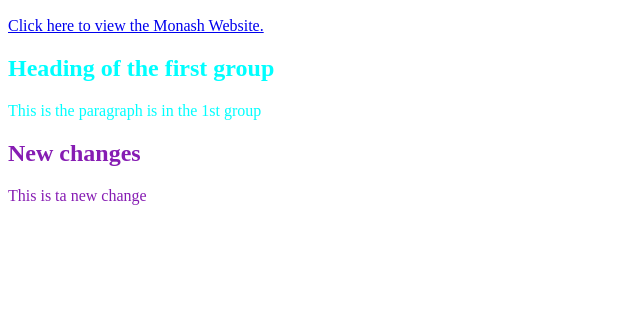
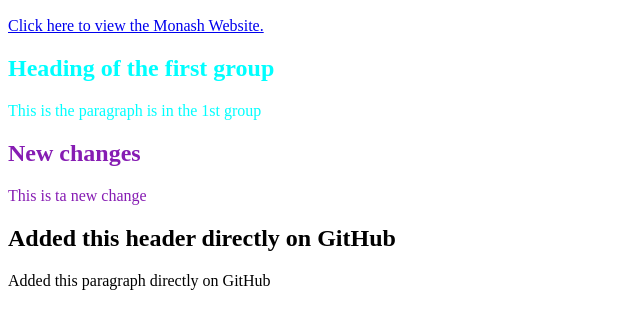
Before and after one commit to Suneihri18/2179, a plain HTML site: page index.html in a window 1280 px wide. Shown: the part 473-800 px from the top of the page, without its empty margins (0-640 px from the left). Drawn offline with Linux system fonts and the light colour scheme.

Commit message:
Updated index.html on GitHub

```diff
--- a/index.html
+++ b/index.html
@@ -49,5 +49,7 @@
         <h2>New changes</h2>
         <p>This is ta new change</p>
     </div>
+    <h2>Added this header directly on GitHub</h2>
+    <p>Added this paragraph directly on GitHub</p>
 </body>
 </html>
```
